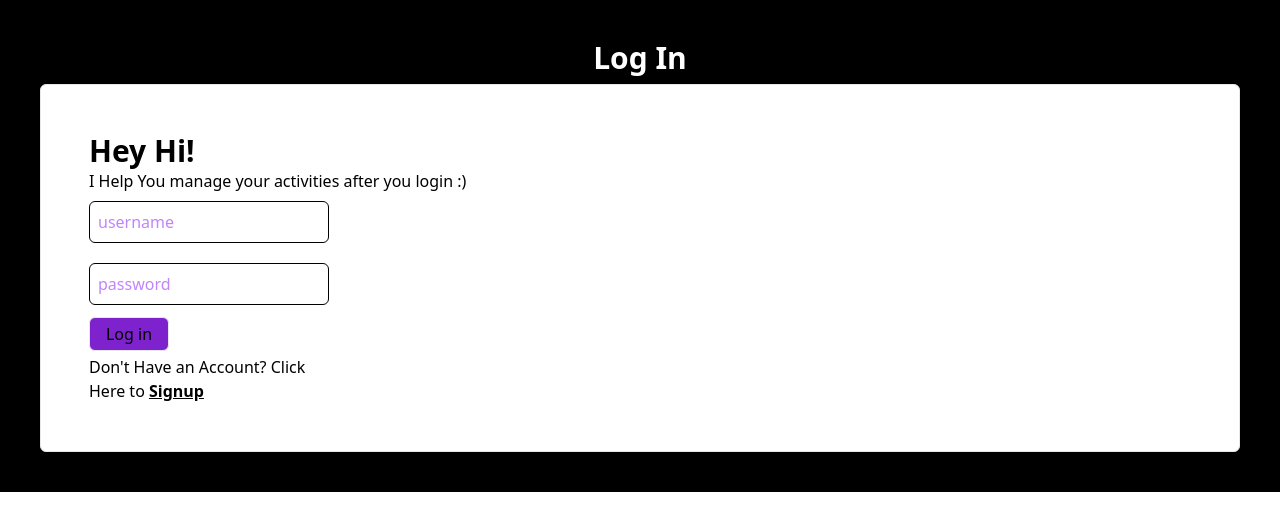
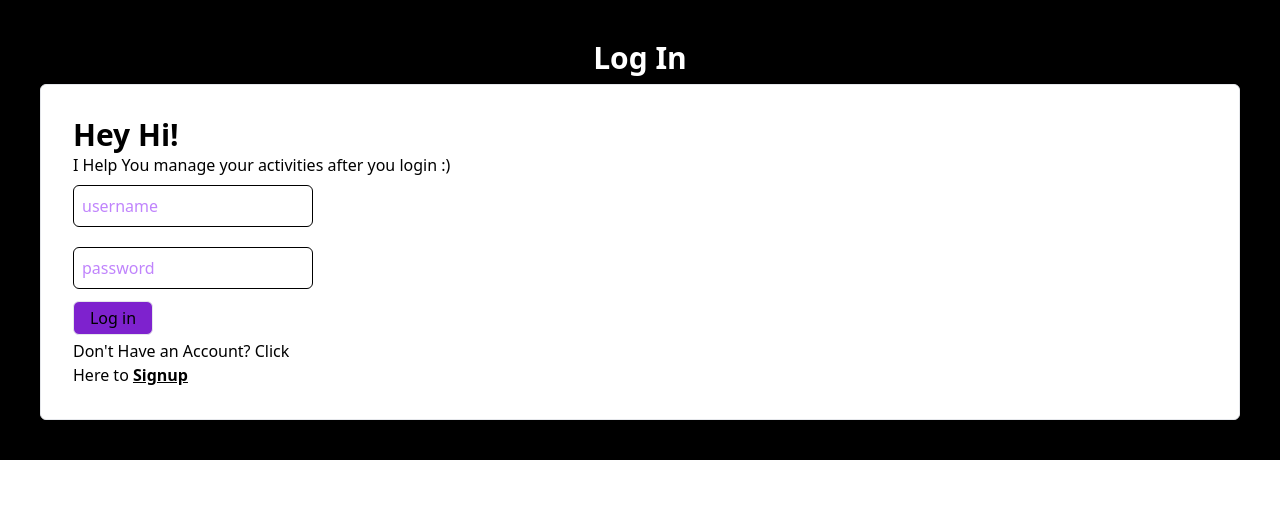
Before and after one commit to chonuboy/Actodo, a React (Create React App) app: page / in a window 1280 px wide. Shown: the top 530 px of the page. Built offline with nearby package versions, Linux system fonts and the light colour scheme.

Commit message:
Update login.jsx

```diff
--- a/src/pages/login.jsx
+++ b/src/pages/login.jsx
@@ -34,7 +34,7 @@ function Login(props) {
     return (
         <div className='bg-black p-10'>
             <h1 className="text-3xl font-bold text-white text-center">Log In</h1>
-            <div className='bg-white p-12 border rounded-md mt-2'>
+            <div className='bg-white p-8 border rounded-md mt-2'>
                 <div>
                     <h1 className='text-3xl font-bold'>Hey Hi!</h1>
                     {valid? <p>I Help You manage your activities after you login :)</p>: <p className="text-red-600">Please Signup Before Login!!!</p>}
```
